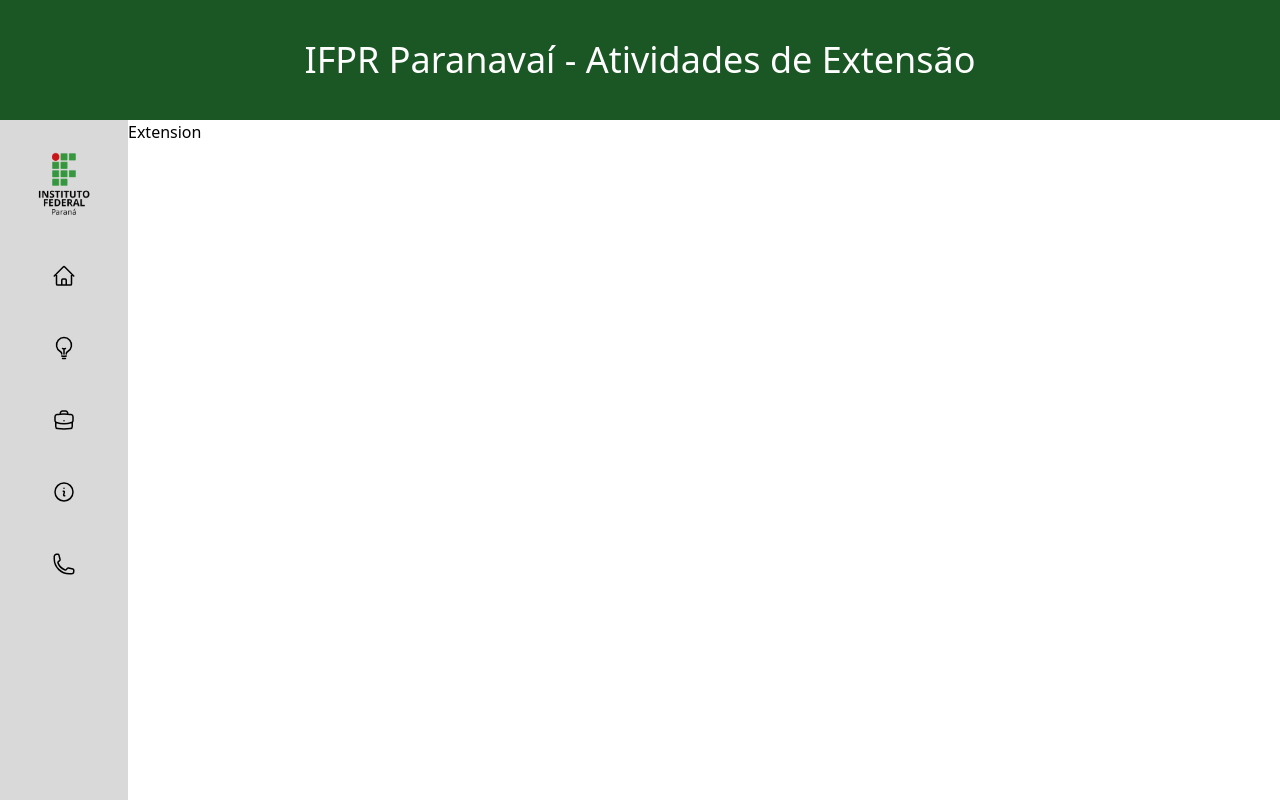
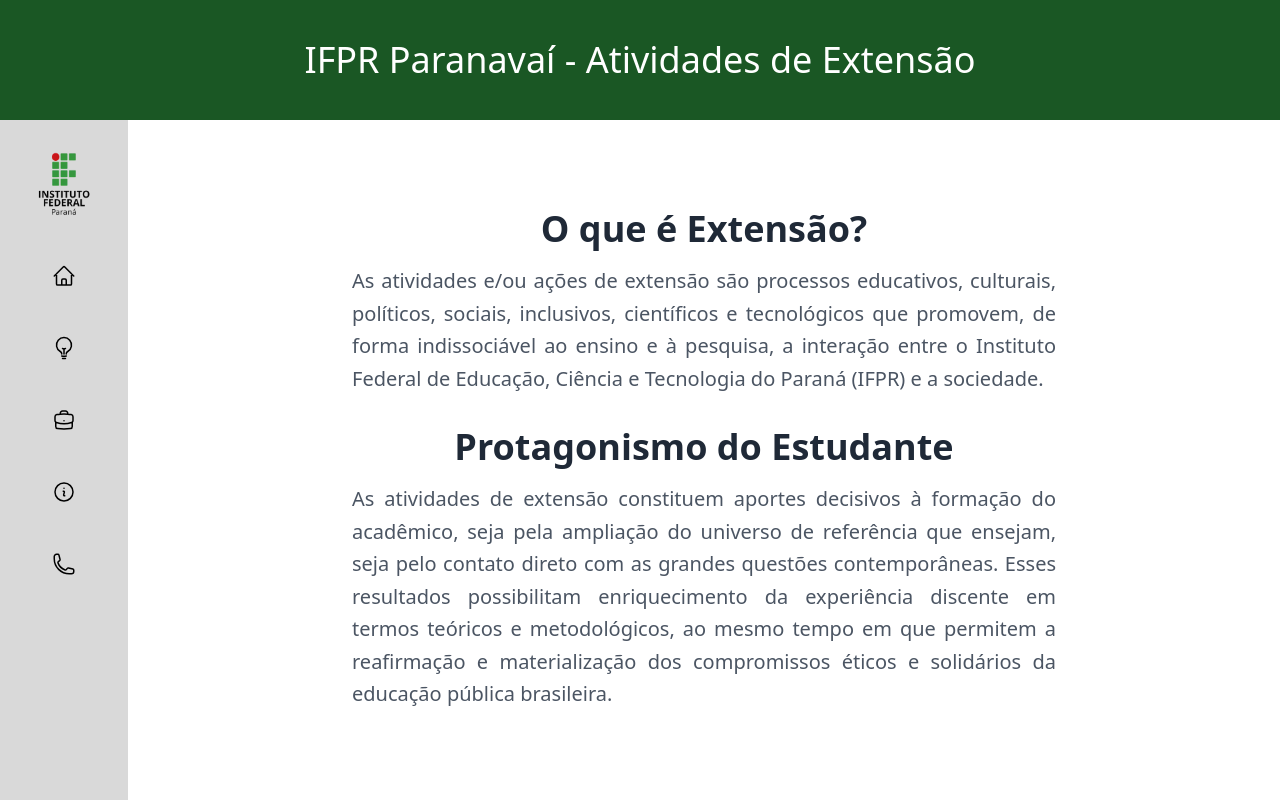
Before and after one commit to gustavo-berti/Site-IF, a React (Vite) app: page /extension in a window 1280 px wide. Built offline with nearby package versions, Linux system fonts and the light colour scheme.

Commit message:
página sobre extensão

```diff
--- a/src/pages/Extension.jsx
+++ b/src/pages/Extension.jsx
@@ -1,7 +1,41 @@
+import React from "react";
+
 const Extension = () => {
-    return (
-      <div>Extension</div>
-    )
-  }
+  return (
+    <div className="flex justify-center items-center w-full h-full">
+      <div className="max-w-3xl p-8">
+        {/* Primeira seção */}
+        <div className="mb-8">
+          <h2 className="text-4xl font-semibold text-gray-800 text-center mb-4">
+            O que é Extensão?
+          </h2>
+          <p className="text-xl text-gray-600 text-justify leading-relaxed">
+            As atividades e/ou ações de extensão são processos educativos,
+            culturais, políticos, sociais, inclusivos, científicos e
+            tecnológicos que promovem, de forma indissociável ao ensino e à
+            pesquisa, a interação entre o Instituto Federal de Educação, Ciência
+            e Tecnologia do Paraná (IFPR) e a sociedade.
+          </p>
+        </div>
 
-  export default Extension
+        {/* Segunda seção */}
+        <div>
+          <h2 className="text-4xl font-semibold text-gray-800 text-center mb-4">
+            Protagonismo do Estudante
+          </h2>
+          <p className="text-xl text-gray-600 text-justify leading-relaxed">
+            As atividades de extensão constituem aportes decisivos à formação do
+            acadêmico, seja pela ampliação do universo de referência que
+            ensejam, seja pelo contato direto com as grandes questões
+            contemporâneas. Esses resultados possibilitam enriquecimento da
+            experiência discente em termos teóricos e metodológicos, ao mesmo
+            tempo em que permitem a reafirmação e materialização dos
+            compromissos éticos e solidários da educação pública brasileira.
+          </p>
+        </div>
+      </div>
+    </div>
+  );
+};
+
+export default Extension;
```
